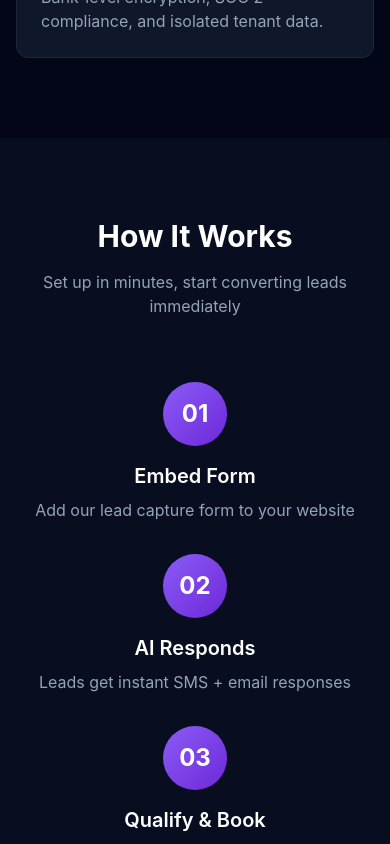
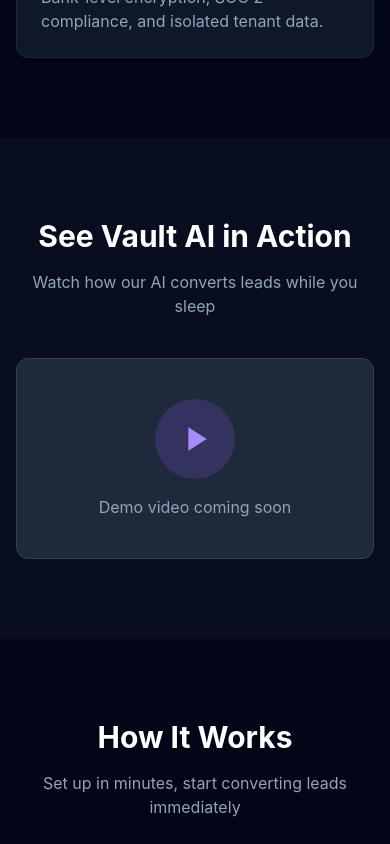
Before and after one commit to 793TEE/vault-ai, a Next.js app: page / in a window 390 px wide. Shown: the part 2780-3624 px from the top of the page. Built offline with nearby package versions, Linux system fonts and the light colour scheme; no server answers.

Commit message:
Add demo section, Google Analytics support

```diff
--- a/src/app/layout.tsx
+++ b/src/app/layout.tsx
@@ -1,6 +1,9 @@
 import type { Metadata } from 'next';
+import Script from 'next/script';
 import { Toaster } from 'react-hot-toast';
 import './globals.css';
+
+const GA_TRACKING_ID = process.env.NEXT_PUBLIC_GA_ID;
 
 export const metadata: Metadata = {
   title: 'Vault AI - 24/7 Revenue Automation',
@@ -21,6 +24,24 @@
 }) {
   return (
     <html lang="en" className="dark">
+      <head>
+        {GA_TRACKING_ID && (
+          <>
+            <Script
+              src={`https://www.googletagmanager.com/gtag/js?id=${GA_TRACKING_ID}`}
+              strategy="afterInteractive"
+            />
+            <Script id="google-analytics" strategy="afterInteractive">
+              {`
+                window.dataLayer = window.dataLayer || [];
+                function gtag(){dataLayer.push(arguments);}
+                gtag('js', new Date());
+                gtag('config', '${GA_TRACKING_ID}');
+              `}
+            </Script>
+          </>
+        )}
+      </head>
       <body className="min-h-screen bg-dark-950">
         {children}
         <Toaster
--- a/src/app/page.tsx
+++ b/src/app/page.tsx
@@ -137,8 +137,32 @@
         </div>
       </section>
 
+      {/* Demo Section */}
+      <section id="demo" className="py-20 px-4 bg-dark-900/50">
+        <div className="max-w-4xl mx-auto">
+          <div className="text-center mb-10">
+            <h2 className="text-3xl md:text-4xl font-bold text-white mb-4">
+              See Vault AI in Action
+            </h2>
+            <p className="text-dark-400">
+              Watch how our AI converts leads while you sleep
+            </p>
+          </div>
+          <div className="aspect-video bg-dark-800 rounded-xl border border-dark-700 flex items-center justify-center">
+            <div className="text-center">
+              <div className="w-20 h-20 bg-primary-500/20 rounded-full flex items-center justify-center mx-auto mb-4">
+                <svg className="w-10 h-10 text-primary-400" fill="currentColor" viewBox="0 0 24 24">
+                  <path d="M8 5v14l11-7z"/>
+                </svg>
+              </div>
+              <p className="text-dark-400">Demo video coming soon</p>
+            </div>
+          </div>
+        </div>
+      </section>
+
       {/* How It Works */}
-      <section className="py-20 px-4 bg-dark-900/50">
+      <section className="py-20 px-4">
         <div className="max-w-7xl mx-auto">
           <div className="text-center mb-16">
             <h2 className="text-3xl md:text-4xl font-bold text-white mb-4">
```
Also changed, not shown: 1 other file (tests, documents, lock files or other folders).
